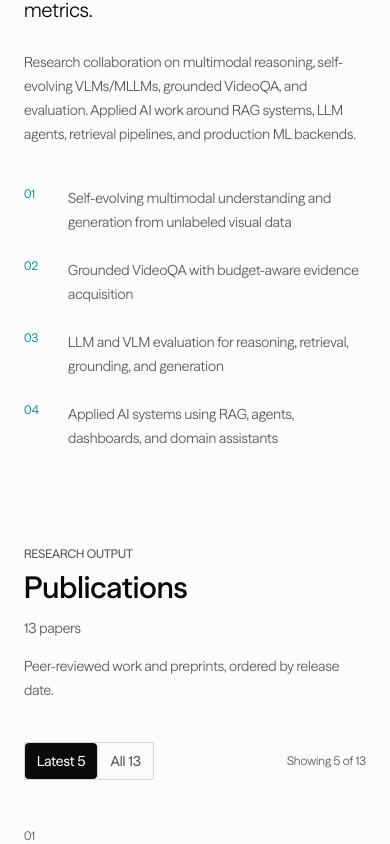
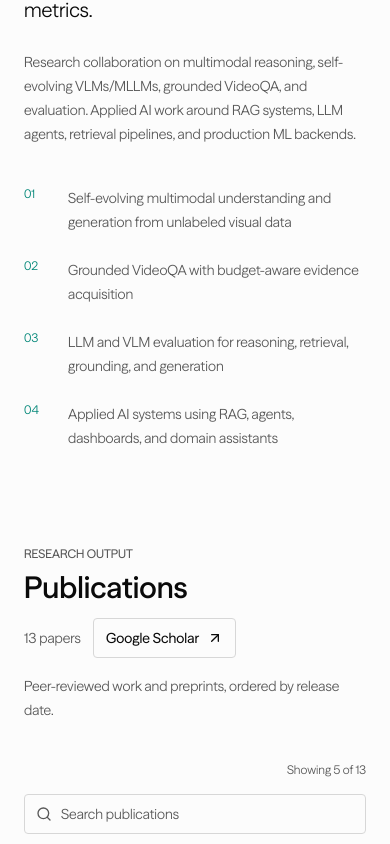
Before and after one commit to riteshthawkar/Portfolio-website, a Next.js app: page / in a window 390 px wide. Shown: the part 1148-1992 px from the top of the page. Built offline with nearby package versions, Linux system fonts and the light colour scheme.

Commit message:
feat: simplify publication browsing

```diff
--- a/components/publications.tsx
+++ b/components/publications.tsx
@@ -6,6 +6,9 @@ import { ArrowUpRight, ChevronDown, Search, X } from "lucide-react"
 import { profile, type Publication } from "@/lib/profile"
 import { AnimatedSection } from "./animated-section"
 import { SectionHeading } from "./section-heading"
+
+const INITIAL_PUBLICATION_COUNT = 5
+const PUBLICATION_PAGE_SIZE = 5
 
 function highlightName(authors: string) {
   const parts = authors.split(profile.person.name)
@@ -136,7 +139,7 @@ export function Publications() {
     () => [...new Set(publications.map((publication) => publication.sortDate.slice(0, 4)))],
     [publications],
   )
-  const [view, setView] = useState<"latest" | "all">("latest")
+  const [visibleCount, setVisibleCount] = useState(INITIAL_PUBLICATION_COUNT)
   const [query, setQuery] = useState("")
   const [year, setYear] = useState("all")
   const [category, setCategory] = useState("all")
@@ -159,14 +162,15 @@ export function Publications() {
     })
   }, [category, publications, query, year])
 
-  const displayedPublications =
-    view === "latest" ? publications.slice(0, 5) : filteredPublications
+  const displayedPublications = filteredPublications.slice(0, visibleCount)
   const hasActiveFilters = query.length > 0 || year !== "all" || category !== "all"
+  const remainingPublicationCount = filteredPublications.length - displayedPublications.length
 
   function clearFilters() {
     setQuery("")
     setYear("all")
     setCategory("all")
+    setVisibleCount(INITIAL_PUBLICATION_COUNT)
   }
 
   return (
@@ -176,44 +180,30 @@ export function Publications() {
           eyebrow="Research output"
           title="Publications"
           description="Peer-reviewed work and preprints, ordered by release date."
-          aside={`${publications.length} papers`}
+          aside={
+            <div className="flex flex-wrap items-center gap-3 sm:justify-end">
+              <span>{publications.length} papers</span>
+              <a
+                href={profile.links.scholar}
+                target="_blank"
+                rel="noopener noreferrer"
+                className="inline-flex h-10 items-center gap-2 border border-border px-3 font-medium text-foreground transition-colors hover:border-brand hover:text-brand focus-visible:outline-2 focus-visible:outline-offset-2 focus-visible:outline-brand"
+              >
+                Google Scholar
+                <ArrowUpRight className="h-4 w-4" />
+              </a>
+            </div>
+          }
         />
 
         <AnimatedSection>
           <div>
-            <div className="flex flex-wrap items-center justify-between gap-3">
-              <div className="inline-flex border border-border" role="group" aria-label="Publication view">
-                <button
-                  type="button"
-                  aria-pressed={view === "latest"}
-                  onClick={() => setView("latest")}
-                  className={`px-3 py-2 text-sm font-medium transition-colors ${
-                    view === "latest"
-                      ? "bg-foreground text-background"
-                      : "text-muted-foreground hover:text-foreground"
-                  }`}
-                >
-                  Latest 5
-                </button>
-                <button
-                  type="button"
-                  aria-pressed={view === "all"}
-                  onClick={() => setView("all")}
-                  className={`border-l border-border px-3 py-2 text-sm font-medium transition-colors ${
-                    view === "all"
-                      ? "bg-foreground text-background"
-                      : "text-muted-foreground hover:text-foreground"
-                  }`}
-                >
-                  All {publications.length}
-                </button>
-              </div>
+            <div className="flex justify-end">
               <p className="text-xs text-muted-foreground" aria-live="polite">
-                Showing {displayedPublications.length} of {publications.length}
+                Showing {displayedPublications.length} of {filteredPublications.length}
               </p>
             </div>
 
-            {view === "all" ? (
             <div className="mt-4 grid gap-3 sm:grid-cols-2 lg:grid-cols-[minmax(0,1fr)_8rem_9rem_auto]">
               <label className="relative block sm:col-span-2 lg:col-span-1">
                 <span className="sr-only">Search publications</span>
@@ -221,7 +211,10 @@ export function Publications() {
                 <input
                   type="search"
                   value={query}
-                    onChange={(event) => setQuery(event.target.value)}
+                  onChange={(event) => {
+                    setQuery(event.target.value)
+                    setVisibleCount(INITIAL_PUBLICATION_COUNT)
+                  }}
                   placeholder="Search publications"
                   className="h-10 w-full border border-border bg-transparent pl-9 pr-3 text-sm text-foreground outline-none placeholder:text-muted-foreground focus:border-brand"
                 />
@@ -231,7 +224,10 @@ export function Publications() {
                 <span className="sr-only">Filter by year</span>
                 <select
                   value={year}
-                    onChange={(event) => setYear(event.target.value)}
+                  onChange={(event) => {
+                    setYear(event.target.value)
+                    setVisibleCount(INITIAL_PUBLICATION_COUNT)
+                  }}
                   className="h-10 w-full border border-border bg-background px-3 text-sm text-foreground outline-none focus:border-brand"
                 >
                   <option value="all">All years</option>
@@ -247,7 +243,10 @@ export function Publications() {
                 <span className="sr-only">Filter by publication type</span>
                 <select
                   value={category}
-                    onChange={(event) => setCategory(event.target.value)}
+                  onChange={(event) => {
+                    setCategory(event.target.value)
+                    setVisibleCount(INITIAL_PUBLICATION_COUNT)
+                  }}
                   className="h-10 w-full border border-border bg-background px-3 text-sm text-foreground outline-none focus:border-brand"
                 >
                   <option value="all">All types</option>
@@ -266,10 +265,9 @@ export function Publications() {
                 Clear
               </button>
             </div>
-            ) : null}
           </div>
 
-          <div className="mt-12 space-y-12 sm:mt-16 sm:space-y-16">
+          <div id="publication-list" className="mt-12 space-y-12 sm:mt-16 sm:space-y-16">
             {displayedPublications.map((publication, index) => (
               <PublicationItem key={publication.id} publication={publication} index={index} />
             ))}
@@ -285,18 +283,24 @@ export function Publications() {
                 </button>
               </div>
             ) : null}
+            {remainingPublicationCount > 0 ? (
+              <div className="flex justify-center pt-2">
+                <button
+                  type="button"
+                  aria-controls="publication-list"
+                  aria-label={`Show ${Math.min(PUBLICATION_PAGE_SIZE, remainingPublicationCount)} more publications`}
+                  onClick={() =>
+                    setVisibleCount((count) =>
+                      Math.min(count + PUBLICATION_PAGE_SIZE, filteredPublications.length),
+                    )
+                  }
+                  className="inline-flex h-10 items-center gap-2 border border-border px-4 text-sm font-medium text-foreground transition-colors hover:border-brand hover:text-brand focus-visible:outline-2 focus-visible:outline-offset-2 focus-visible:outline-brand"
+                >
+                  Show more
+                  <ChevronDown className="h-4 w-4" />
+                </button>
               </div>
-
-          <div className="mt-8 flex justify-end">
-            <a
-              href={profile.links.scholar}
-              target="_blank"
-              rel="noopener noreferrer"
-              className="inline-flex items-center gap-2 text-sm font-medium text-foreground transition-colors hover:text-brand"
-            >
-              Google Scholar
-              <ArrowUpRight className="h-4 w-4" />
-            </a>
+            ) : null}
           </div>
         </AnimatedSection>
       </div>
--- a/components/section-heading.tsx
+++ b/components/section-heading.tsx
@@ -1,8 +1,10 @@
+import type { ReactNode } from "react"
+
 interface SectionHeadingProps {
   eyebrow: string
   title: string
   description?: string
-  aside?: string
+  aside?: ReactNode
 }
 
 export function SectionHeading({
@@ -23,7 +25,7 @@ export function SectionHeading({
           </h2>
         </div>
         {aside ? (
-          <p className="text-sm text-muted-foreground sm:pb-1">{aside}</p>
+          <div className="text-sm text-muted-foreground sm:pb-1">{aside}</div>
         ) : null}
       </div>
       {description ? (
```
Lines whose indentation alone changed are shown as unchanged.
